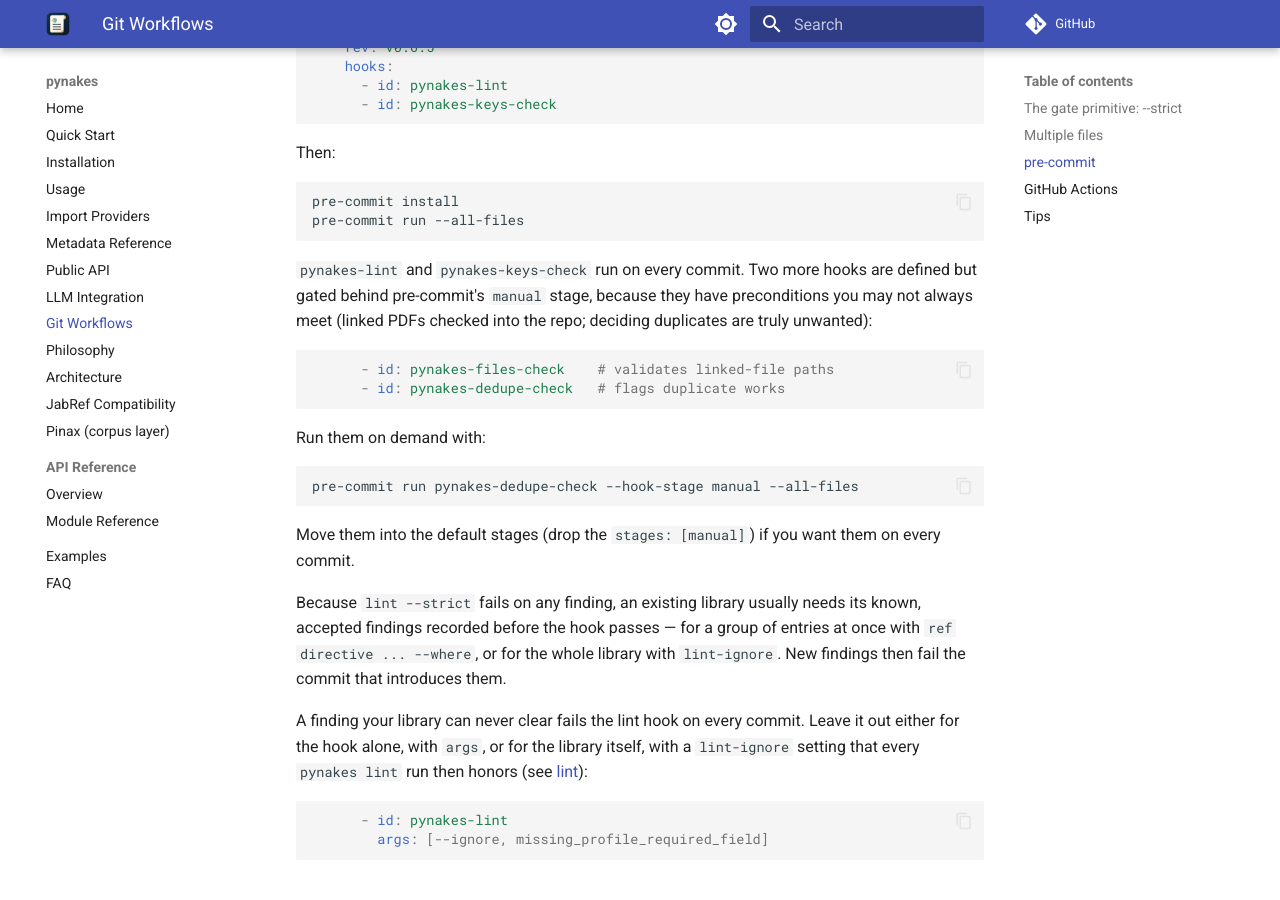
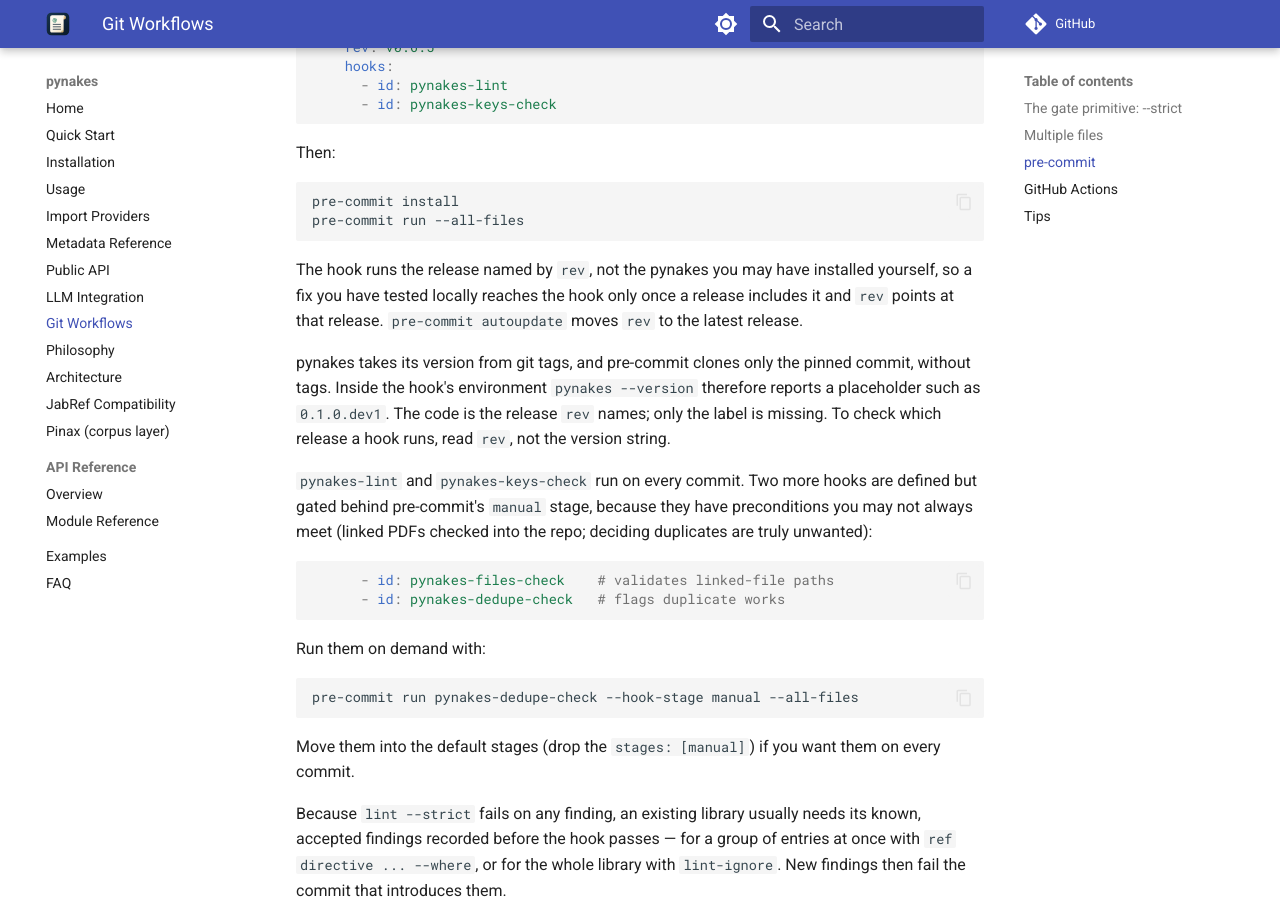
Before and after one commit to maiani/pynakes, an MkDocs documentation site: the page built from docs/guides/git-workflows.md, in a window 1280 px wide and 900 px high, scrolled down 1636 px. Built offline with MkDocs 1.6.1 and Material for MkDocs 9.7.7, drawn with Linux system fonts in a browser that asks for light colours; comment, search, counter and statistics services are not loaded.

Commit message:
Explain what pynakes --version reports inside a pre-commit hook
pre-commit clones only the pinned commit, without tags, so setuptools-scm
labels the hook's install 0.1.0.dev1. Fetching the tags during the build
would fix the label at the cost of a network fetch in every build, which
is not worth it; the docs say to read rev instead.

Co-Authored-By: Claude Opus 5.5 <noreply@anthropic.com>

````diff
--- a/docs/guides/git-workflows.md
+++ b/docs/guides/git-workflows.md
@@ -74,6 +74,17 @@ Then:
 pre-commit install
 pre-commit run --all-files
 ```
+
+The hook runs the release named by `rev`, not the pynakes you may have installed
+yourself, so a fix you have tested locally reaches the hook only once a release
+includes it and `rev` points at that release. `pre-commit autoupdate` moves
+`rev` to the latest release.
+
+pynakes takes its version from git tags, and pre-commit clones only the pinned
+commit, without tags. Inside the hook's environment `pynakes --version`
+therefore reports a placeholder such as `0.1.0.dev1`. The code is the release
+`rev` names; only the label is missing. To check which release a hook runs, read
+`rev`, not the version string.
 
 `pynakes-lint` and `pynakes-keys-check` run on every commit. Two more hooks are
 defined but gated behind pre-commit's `manual` stage, because they have
````
